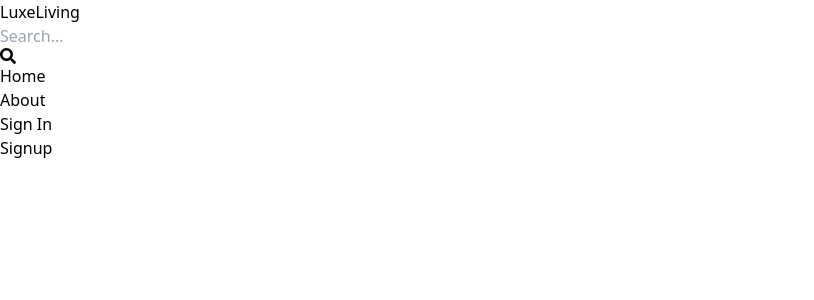
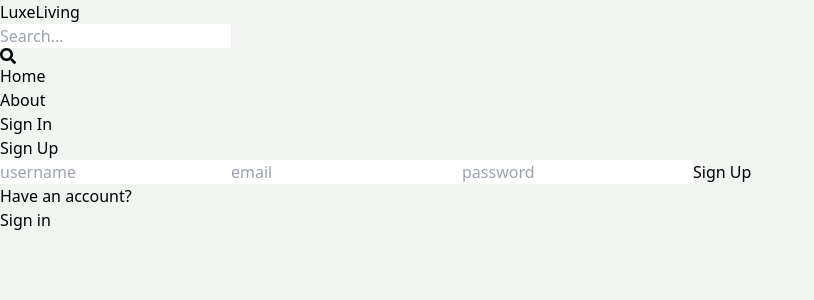
Before and after one commit to HYDRANOID294/mern-estate, a React (Vite) app in the folder Client/: page /sign-up in a window 1280 px wide. Shown: the top 300 px of the page, without its empty margins (0-814 px from the left). Built offline with nearby package versions, Linux system fonts and the light colour scheme.

Commit message:
complete sign up page ui

```diff
--- a/Client/src/index.css
+++ b/Client/src/index.css
@@ -1,3 +1,7 @@
 @tailwind base;
 @tailwind components;
 @tailwind utilities;
+
+body{
+    background-color: rgb(241, 245, 241);
+}
--- a/Client/src/pages/SignUp.jsx
+++ b/Client/src/pages/SignUp.jsx
@@ -1,8 +1,22 @@
-import React from 'react'
+import { Link } from "react-router-dom"
 
 function Signup() {
   return (
-    <div>Signup</div>
+    <div className='p-3 max-w-lg mx-auto'>
+      <h1 className='text-3xl text-center font-semibold my-7'>Sign Up</h1>
+      <form className='flex flex-col gap-4'>
+        <input type="text" placeholder='username' className='border p-3 rounded-lg' id='username' />
+        <input type="email" placeholder='email' className='border p-3 rounded-lg' id='email' />
+        <input type="password" placeholder='password' className='border p-3 rounded-lg' id='password' />
+        <button className='bg-slate-700 text-white p-3 rounded-lg uppercase hover:opacity-95 disabled:opacity-80'>Sign Up</button>
+      </form>
+      <div className="flex gap-2 mt-5">
+        <p>Have an account?</p>
+        <Link to={"/sign-in"}>
+        <span className="text-blue-700">Sign in</span>
+        </Link>
+      </div>
+    </div>
   )
 }
 
```
